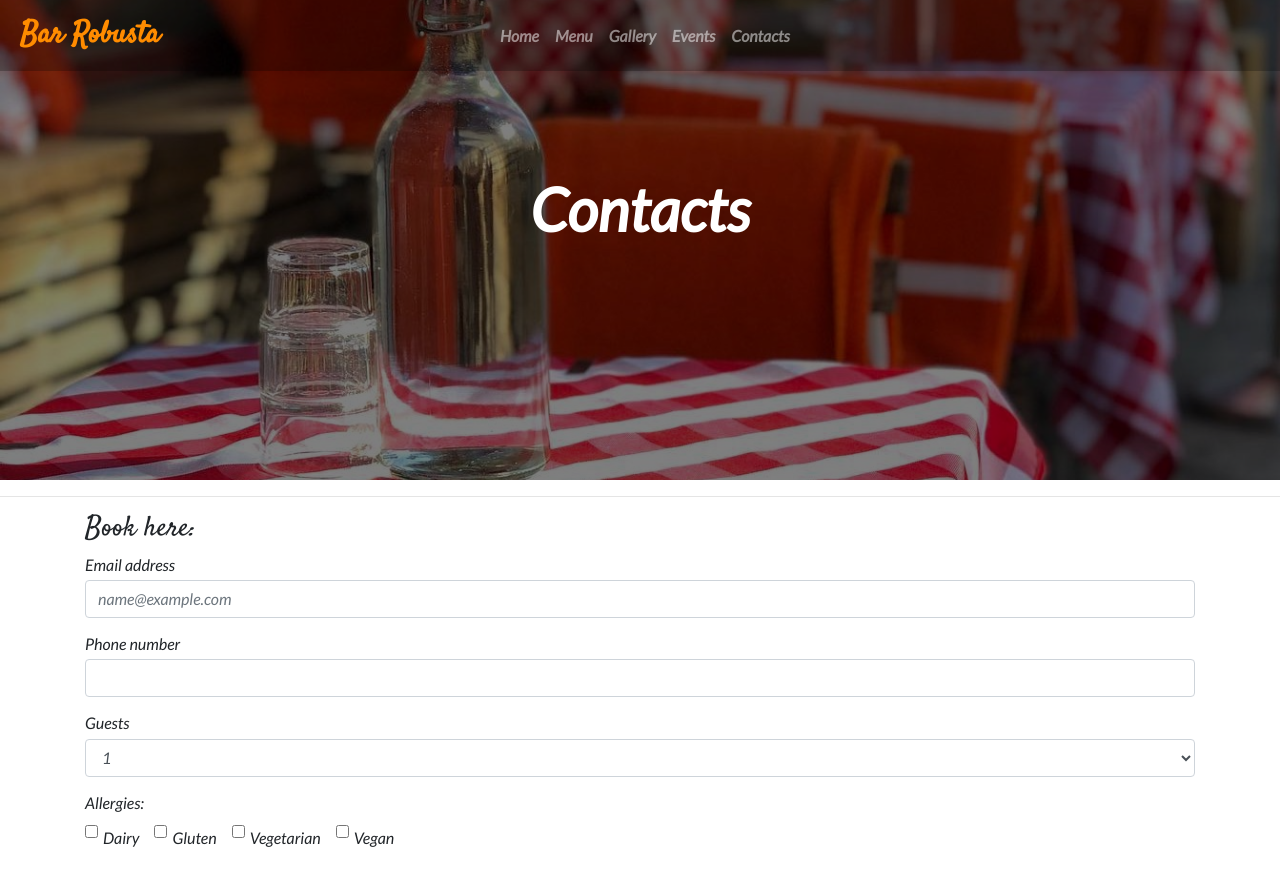
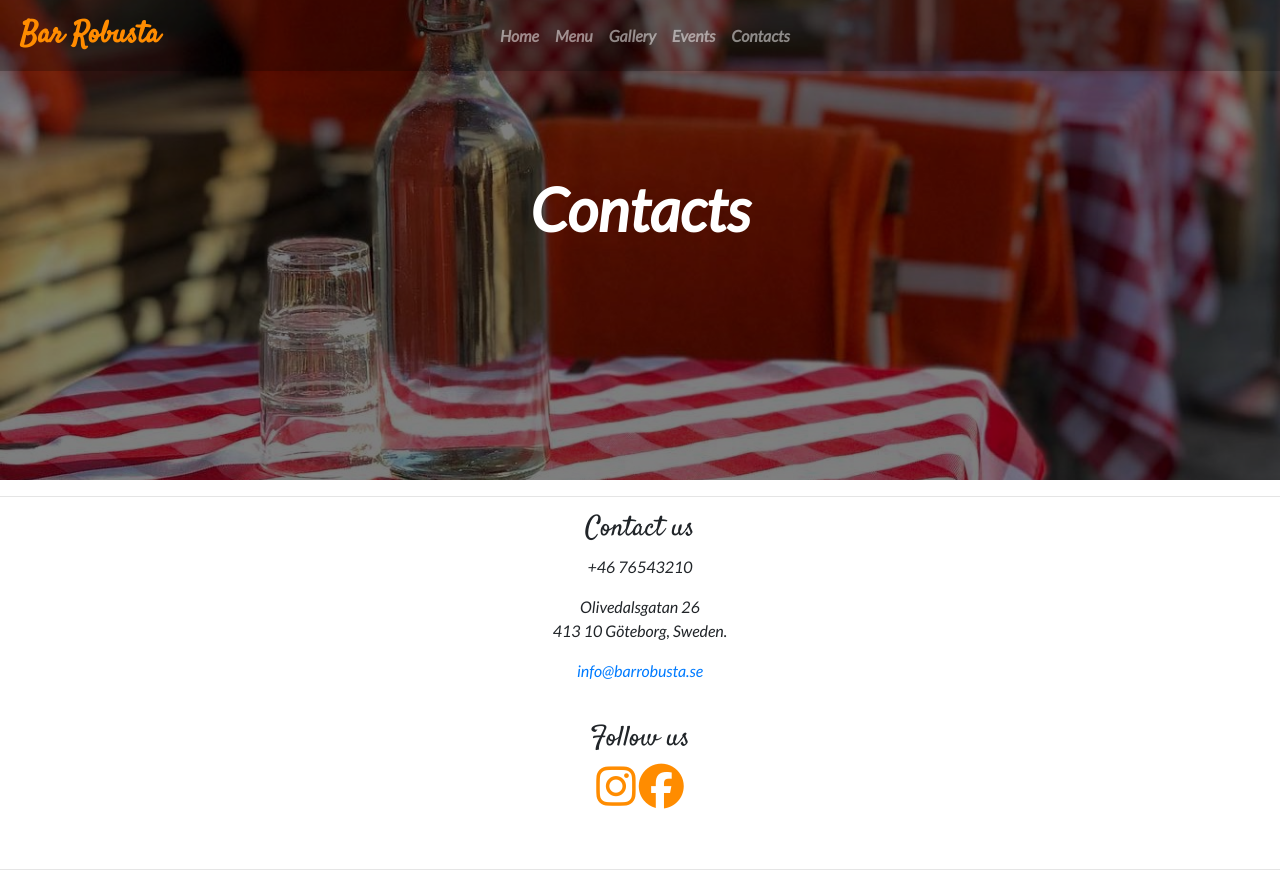
Before and after one commit to ClaudiaLie/MS1_BarRobusta, a plain HTML site: page contacts.html in a window 1280 px wide. Shown: the top 875 px of the page. Drawn offline with nearby package versions, Linux system fonts and the light colour scheme.

Commit message:
Added contact informations with a direct email link

```diff
--- a/contacts.html
+++ b/contacts.html
@@ -39,9 +39,45 @@
             </div>
         </div>
         <hr>
+            <section class="features">
+                <div class="feature">
+                    <h3>Contact us</h3>
+                    <p>
+                        +46 76543210
+                    </p>
+                    <p>
+                        Olivedalsgatan 26
+                        <br>
+                        413 10 Göteborg, Sweden.
+                    </p>
+                    <address> <a href="mailto:info@barrobusta.se">info@barrobusta.se</a> </address>
+                    <br>
+                    <h3>
+                        Follow us
+                    </h3>
+                    <p>
+                        <a href="#" target="_blank">
+                            <i class="fab fa-instagram" aria-hidden="true"></i>
+                        </a>
+                        <a href="#" target="_blank">
+                            <i class="fab fa-facebook" aria-hidden="true"></i>
+                        </a>
+                    </p>
+                </div>
+            </section>
+        <hr>
+        <!-- Map ref:https://www.w3schools.com/tags/tag_map.asp-->
+        <div class="container">
+            <img src="assets/img/map.jpg" alt="Workplace" usemap="#workmap" width="100%" height="100%">
+            <map name="workmap">
+                <area shape="default" coords="0,0,0,0" alt="Map" href="assets/img/map.jpg">
+            </map>
+        </div>
+        <!--/ Map-->
+        <hr>
         <!--Form ref: https://getbootstrap.com/docs/4.4/components/forms/-->
         <div class="container">
-            <h3> Book here: </h3>
+            <h3> Book a table </h3>
             <form>
                 <div class="form-group">
                     <label for="exampleFormControlInput1">Email address</label>
@@ -94,15 +130,6 @@
             </form>
         </div>
         <hr>
-        <!-- Map ref:https://www.w3schools.com/tags/tag_map.asp-->
-        <div class="container">
-            <img src="assets/img/map.jpg" alt="Workplace" usemap="#workmap" width="100%" height="100%">
-            <map name="workmap">
-                <area shape="default" coords="0,0,0,0" alt="Map" href="assets/img/map.jpg">
-            </map>
-        </div>
-        <!--/ Map-->
-        <hr>
         <footer class="container-fluid">
             <div class="row">
                 <div class="col-sm-12">
```
Also changed, not shown: 2 other files.
